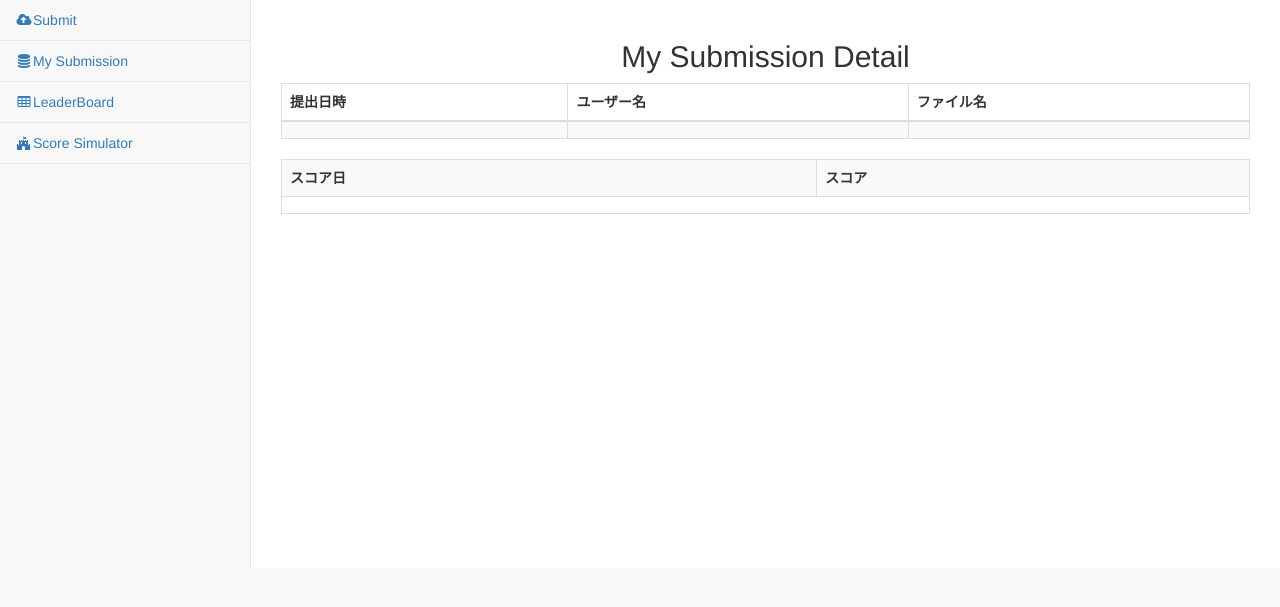
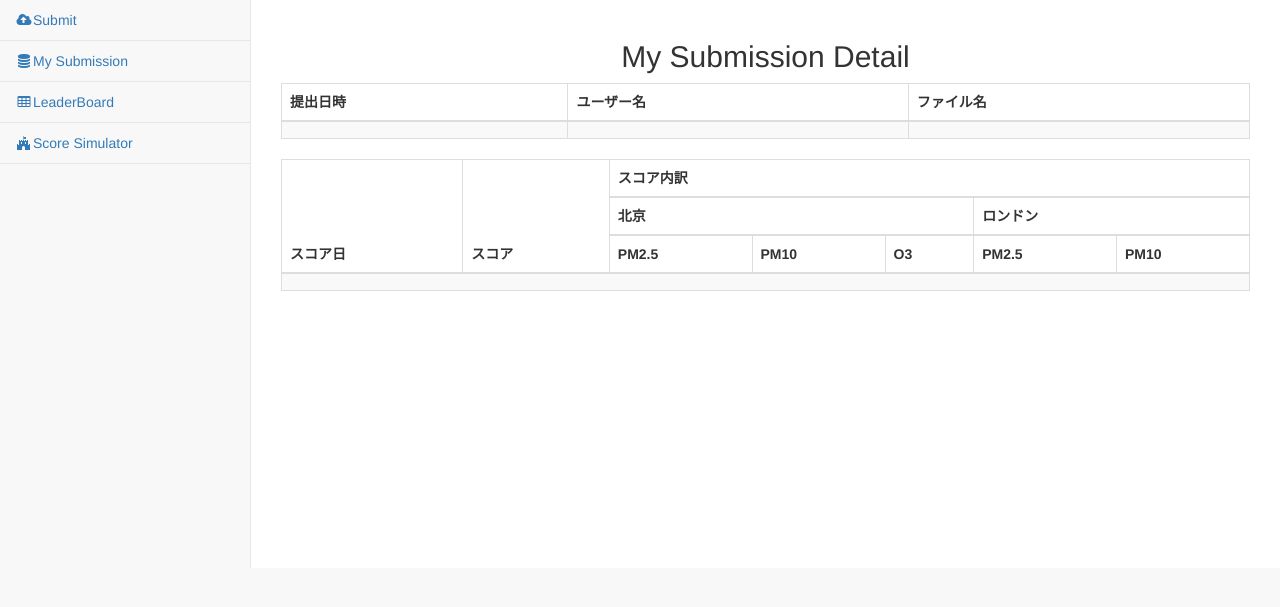
Before and after one commit to tak-aki/kddcup2018_lb, a Django app: template mysubmission/templates/mysubmission/mysubmission_detail.html in a window 1280 px wide. Shown: the part 51-658 px from the top of the page. Run offline with Django 3.2, Linux system fonts and the light colour scheme; the template is opened without the code that fills it, so the values that code supplies are empty; some libraries are stand-ins or nearby versions.

Commit message:
スコアの詳細化

```diff
--- a/mysubmission/templates/mysubmission/mysubmission_detail.html
+++ b/mysubmission/templates/mysubmission/mysubmission_detail.html
@@ -7,6 +7,7 @@
           <div class="row">
             <div class="col-lg-6 full-width margin-top-20percent" >
               <h2 align="center">My Submission Detail</h2>
+                    <div class="table-responsive">
                 <table id="submit-result-table" class="table table-striped table-bordered table-hover dataTable no-footer dtr-inline full-width">
                     <thead>
                       <tr>
@@ -25,19 +26,38 @@
                   </table>
 
                   <table id="submit-result-table" class="table table-striped table-bordered table-hover dataTable no-footer dtr-inline full-width">
+                    <thead>
+                      <tr>
+                        <th class="score_table" ROWSPAN="3">スコア日</th>
+                        <th class="score_table" ROWSPAN="3">スコア</th>
+                        <th class="score_table" COLSPAN="5">スコア内訳</th>
+                      </tr>
+                      <tr>
+                        <th class="score_table" COLSPAN="3">北京</th>
+                        <th class="score_table" COLSPAN="2">ロンドン</th>
+                      </tr>
+                      <tr>
+                        <th class="score_table">PM2.5</th>
+                        <th class="score_table">PM10</th>
+                        <th class="score_table">O3</th>
+                        <th class="score_table">PM2.5</th>
+                        <th class="score_table">PM10</th>
+                      </tr>
+                      </thead>
+                      {% for score in scores %}
                     <tbody>
                       <tr>
-                        <th class="score_table">スコア日</th>
-                        <th class="score_table">スコア</th>
-                      </tr>
-                      {% for score in scores %}
-                      <tr>
                         <td class="score_table">{{score.score_date}}</td>
-                        <td class="score_table">{{score.score}}</td>
+                        <td class="score_table">{{score.score|floatformat:5 }}</td>
+                        <td class="score_table">{{score.bj_pm25_score|floatformat:5 }}</td>
+                        <td class="score_table">{{score.bj_pm10_score|floatformat:5 }}</td>
+                        <td class="score_table">{{score.bj_o3_score|floatformat:5 }}</td>
+                        <td class="score_table">{{score.ld_pm25_score|floatformat:5 }}</td>
+                        <td class="score_table">{{score.ld_pm10_score|floatformat:5 }}</td>
                       </tr>
                       {% endfor %}
                       <tr>
-                        <td colspan="2">
+                        <td colspan="7">
                           {% for chart in charts %}
                           <div id="container_{{chart.city}}_{{chart.target}}" style="min-width: 310px; max-width: 1200px; height: 400px; margin: 0 auto;"></div>
                           <script type="text/javascript">
@@ -121,6 +141,7 @@
                   </table>
 
             </div>
+            </div>
           </div>
         </div>
       </div>
--- a/mysubmission/templates/mysubmission/mysubmission_list.html
+++ b/mysubmission/templates/mysubmission/mysubmission_list.html
@@ -31,7 +31,7 @@
                         <td class="score_table">{{submit.filename}}</td>
                         <td class="score_table">{{submit.score_date_start}}</td>
                         <td class="score_table">{{submit.score_date_end}}</td>
-                        <td class="score_table">{{submit.score_avg}}</td>
+                        <td class="score_table">{{submit.score_avg|floatformat:5 }}</td>
                         <td class="score_table">
                             <form method="POST" action="{% url 'mysubmission:mysubmission_detail_view' %}" >
                                 {% csrf_token %}
--- a/scoresimulator/views.py
+++ b/scoresimulator/views.py
@@ -30,7 +30,8 @@ def scoresimulator_result_view(request):
     score_df_list = []
     submit_list = []
     for submit_id in submit_id_list:
-        submit_list.append(SubmitModel.objects.filter(id=submit_id)[0])
+        tmp_submit = SubmitModel.objects.filter(id=submit_id)[0]
+        submit_list.append(tmp_submit)
         score_list = ScoreModel.objects.filter(submit=submit_id)
 
         score_sr = pd.Series()
--- a/submit/models.py
+++ b/submit/models.py
@@ -14,3 +14,8 @@ class ScoreModel(models.Model):
     submit = models.ForeignKey(SubmitModel, on_delete=models.CASCADE)
     score_date = models.DateField()
     score = models.FloatField()
+    bj_pm25_score = models.FloatField(blank=True, null=True)
+    bj_pm10_score = models.FloatField(blank=True, null=True)
+    bj_o3_score = models.FloatField(blank=True, null=True)
+    ld_pm25_score = models.FloatField(blank=True, null=True)
+    ld_pm10_score = models.FloatField(blank=True, null=True)
```
Also changed, not shown: submit/views.py (+24 -4 lines), submit/migrations/0005_auto_20180423_1621.py (added).
